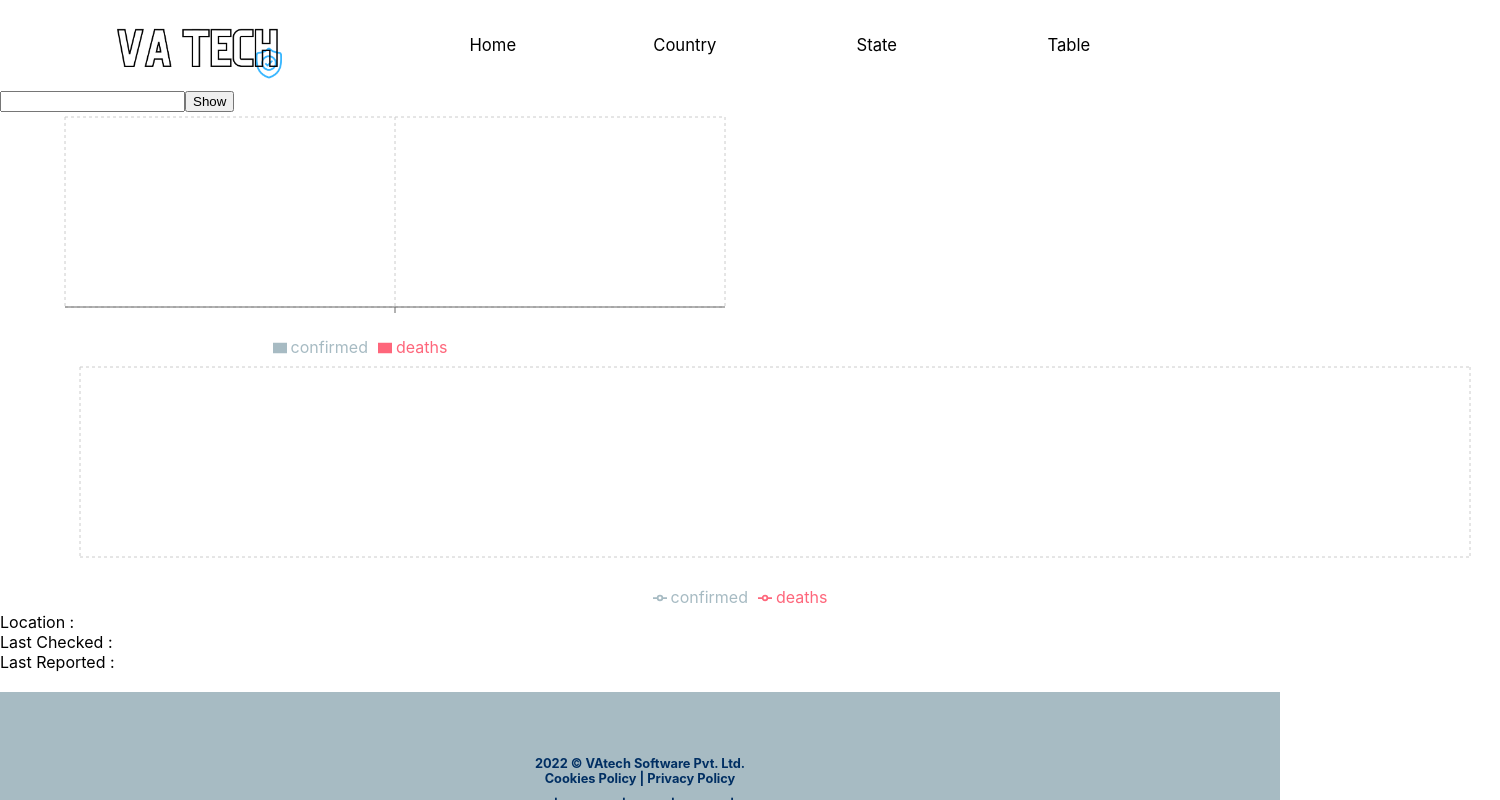
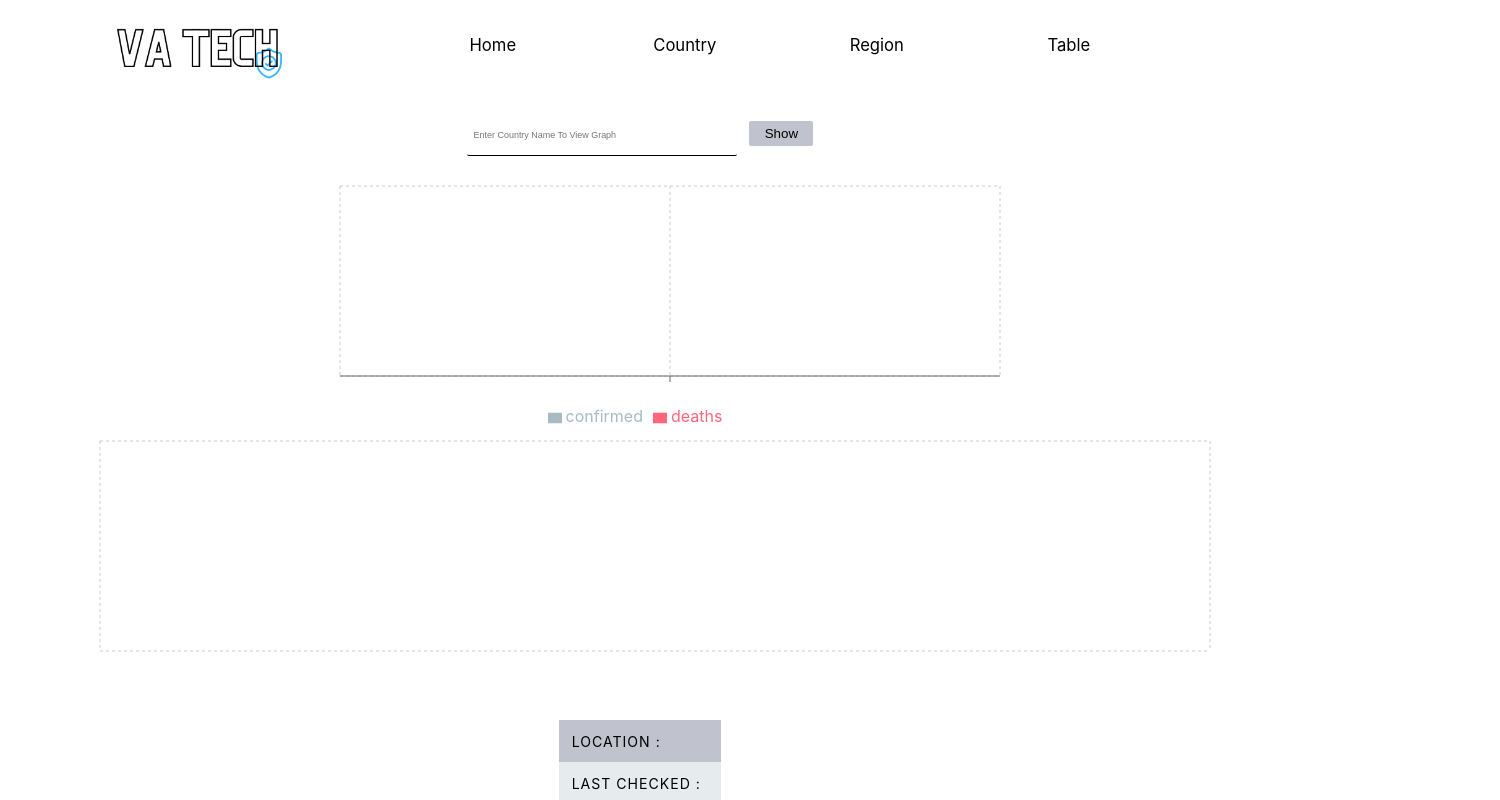
Before and after one commit to sharduli8090/covidData-application, a React (Create React App) app: page /country in a window 1280 px wide. Shown: the top 800 px of the page, 1500 px wide, since content can reach past the window. Built offline with nearby package versions, Linux system fonts and the light colour scheme.

Commit message:
Added the CSS to show country , region graph page

```diff
--- a/src/Components/Header/Header.js
+++ b/src/Components/Header/Header.js
@@ -1,7 +1,6 @@
 import React, {useState} from 'react';
 import './Header.css';
 import {Link} from "react-router-dom";
-// import Hamburger from 'hamburger-react';
 import {SlMenu} from "react-icons/sl";
 
 export default function Header() {
@@ -38,7 +37,7 @@ export default function Header() {
                             onClick={
                                 () => setNav()
                         }>
-                            <div className='nav-btn mobile-btn'>State</div>
+                            <div className='nav-btn mobile-btn'>Region</div>
                         </Link>
                         <Link to="table"
                             onClick={
@@ -61,27 +60,7 @@ export default function Header() {
                     </div>
                 </div>
             </div>
-            {/* <nav className="header"> */}
-            {/* <div className="header-logo"> */}
-            {/* <img src={
-                            require("../../assets/logo.png")
-                        } */}
-            {/* className='header-logo'/> */}
-            {/* </div> */}
-            {/* <div className="header-btns"> */}
-            {/* <Link to='/' className="btn-header">
-                        <button className="btn-header-btn selected">Home</button>
-                    </Link>
-                    <Link to='country' className="btn-header">
-                        <button className="btn-header-btn selected">Country</button>
-                    </Link>
-                    <Link to='state' className="btn-header">
-                        <button className="btn-header-btn selected">State</button>
-                    </Link>
-                    <Link to='tables' className="btn-header">
-                        <button className="btn-header-btn selected">Table</button>
-                    </Link> */}
-            {/* </div>
-            </nav> */} </>
+
+            </>
     );
 }
--- a/src/Pages/ShowCountryData.js
+++ b/src/Pages/ShowCountryData.js
@@ -1,5 +1,4 @@
-import {checkboxClasses} from "@mui/material";
-import React, {useState, useEffect} from "react";
+import React, {useState} from "react";
 import {
     BarChart,
     Tooltip,
@@ -8,16 +7,22 @@ import {
     YAxis,
     CartesianGrid,
     Bar,
-    LabelList,
     LineChart,
-    Line
+    Line,
+    AreaChart,
+    Area,
+    stop,
+    linearGradient,
+    defs
 } from 'recharts';
+import '../assets/styles/ShowCountryData.css';
+import '../assets/styles/ShowCountryStateData.css';
 
 function ShowCountryData() {
 
     const [country, setCountry] = useState("");
     const onChangedValue = (e) => {
-        setCountry(e.target.value)
+        setCountry(capitalize(e.target.value))
     }
     const [Total, setTotal] = useState([]);
     const [countryRegionWise, setcountryRegionWise] = useState([]);
@@ -36,9 +41,7 @@ function ShowCountryData() {
                 console.log(response)
                 setTotal(response.data)
             }).catch(err => console.error(err));
-            if (Total.location === "Global") {
-                alert("You have entered a wrong country name")
-            }
+
             setCountry("")
 
 
@@ -60,6 +63,9 @@ function ShowCountryData() {
             alert("Please Enter Country Name")
         }
     }
+    const capitalize = (text) => {
+        return text.charAt(0).toUpperCase() + text.slice(1);
+    }
 
 
     let graph = [{
@@ -67,18 +73,25 @@ function ShowCountryData() {
             confirmed: Total.confirmed,
             deaths: Total.deaths
         }]
+
+
     return (
         <>
+
+            <div className="main-box">
+                <div className="input-box">
+
                     <input type='text'
                         onChange={onChangedValue}
-                value={country}/>
+                        value={country} placeholder="Enter Country Name To View Graph"/>
                     <button onClick={
-                () => totalData(country)
+                        () => totalData(capitalize(country))
                     }>Show</button>
                     {
                     console.log(Total.location + " Total.location")
-        }
+                } </div>
 
+                <div className="chart-box">
 
                     <BarChart width={730}
                         height={250}
@@ -91,39 +104,52 @@ function ShowCountryData() {
                         <Bar dataKey="confirmed" fill="#A7BBC3"/>
                         <Bar dataKey="deaths" fill="#FE667B"/>
                     </BarChart>
-            <LineChart width={1500}
+                    <AreaChart width={1200}
                         height={250}
                         data={countryRegionWise}
                         margin={
                             {
-                        top: 5,
+                                top: 10,
                                 right: 30,
-                        left: 20,
-                        bottom: 5
+                                left: 0,
+                                bottom: 0
                             }
                     }>
-                <CartesianGrid strokeDasharray="3 3"/>
+                        <defs>
+                            <linearGradient id="color" x1="0" y1="0" x2="0" y2="1">
+                                <stop offset="5%" stopColor="#A7BBC3"
+                                    stopOpacity={0.8}/>
+                                <stop offset="95%" stopColor="#8884d8"
+                                    stopOpacity={0}/>
+                            </linearGradient>
+                        </defs>
                         <XAxis dataKey="province"/>
                         <YAxis/>
+                        <CartesianGrid strokeDasharray="3 3"/>
                         <Tooltip/>
-                <Legend/>
-                <Line type="monotone" dataKey="confirmed" stroke="#A7BBC3"/>
-                <Line type="monotone" dataKey="deaths" stroke="#FE667B"/>
-            </LineChart>
+                        <Area type="monotone" dataKey="confirmed" stroke="#A7BBC3"
+                            fillOpacity={1}
+                            fill="url(#color)"/>
+                        <Area type="monotone" dataKey="deaths" stroke="#FE667B"
+                            fillOpacity={1}
+                            fill="#FE667B"/>
+                    </AreaChart>
 
+                </div>
                 <div className="info-container">
-                <div className="info info-location">
+                    <div className="info-o info info-location">
                         Location : {
                         Total.location
                     } </div>
-                <div className="info info-lastChecked">
+                    <div className="info-e info info-lastChecked">
                         Last Checked : {
                         Total.lastChecked
                     } </div>
-                <div className="info info-lastReported">
+                    <div className="info-o info info-lastReported">
                         Last Reported : {
                         Total.lastReported
                     } </div>
+                </div>
             </div>
         </>
     );
--- a/src/Pages/ShowStateData.js
+++ b/src/Pages/ShowStateData.js
@@ -1,4 +1,4 @@
-import React, {useState, useEffect} from "react";
+import React, {useState} from "react";
 import {
     BarChart,
     Tooltip,
@@ -6,11 +6,10 @@ import {
     XAxis,
     YAxis,
     CartesianGrid,
-    Bar,
-    LabelList,
-    LineChart,
-    Line
+    Bar
 } from 'recharts';
+import '../assets/styles/ShowStateData.css';
+import '../assets/styles/ShowCountryStateData.css';
 
 function ShowStateData() {
 
@@ -19,14 +18,13 @@ function ShowStateData() {
         setState(e.target.value)
     }
 
+
     const [countryRegionWise, setcountryRegionWise] = useState([]);
 
     const totalData = (state) => {
 
 
         if (state !== "") {
-
-            setState("")
 
 
             const options1 = {
@@ -45,16 +43,22 @@ function ShowStateData() {
             countryRegionWise.map((e, ind) => {
                 if (e[ind].keyId.includes(state)) {
                     stateIndex = ind;
+                    // console.log(e.keyId);
+
                 } else {
                     alert('Data Not Found')
                 }
             })
-
-        } else {
-            alert("Please Enter Country Name")
+            setState("")
         }
     }
     let stateIndex = 0;
+
+
+    // const capitalize = (text)=>{
+    //     return text.charAt(0).toUpperCase() + text.slice(1);
+    // }
+
 
     let graph = [{
             location: countryRegionWise[stateIndex] && countryRegionWise[stateIndex].keyId,
@@ -63,39 +67,41 @@ function ShowStateData() {
         }]
     return (
         <>
+        <div className="main-box">
+            <div className="input-box">
             <input type='text'
                 onChange={onChangedValue}
-                value={state}/>
+                value={state} placeholder="Enter Region Name To View Graph"/>
             <button onClick={
                 () => totalData(state)
             }>Show</button>
-            {}
-
-            <BarChart width={1500}
+</div>
+<div className="chart-box">
+            <BarChart width={1000}
                 height={250}
                 data={graph}>
                 <CartesianGrid strokeDasharray="3 3"/>
-                <XAxis dataKey="keyId"/>
+                <XAxis dataKey="location"/>
                 <YAxis/>
                 <Tooltip/>
                 <Legend/>
                 <Bar dataKey="confirmed" fill="#A7BBC3"/>
                 <Bar dataKey="deaths" fill="#FE667B"/>
             </BarChart>
-
+</div>
 
             <div className="info-container">
-                <div className="info info-location">
+                <div className="info info-o info-location">
                     Location : {
                     graph.location
                 } </div>
-                {/* <div className="info info-lastChecked">
+                {/* <div className="info info-e info-lastChecked">
                 Last Checked : {graph.lastChecked}
                 </div>
-                <div className="info info-lastReported">
+                <div className="info info-o info-lastReported">
                 Last Reported : {Total.lastReported}
                 </div> */} </div>
-
+</div>
         </>
     );
 }
--- a/src/assets/styles/Home.css
+++ b/src/assets/styles/Home.css
@@ -71,6 +71,7 @@
 .home-text {
   font-size: 5.5vmax;
   font-weight: 700;
+  z-index: 1;
 }
 
 .btn-get-started {
--- /dev/null
+++ b/src/assets/styles/ShowCountryStateData.css
@@ -0,0 +1,71 @@
+.main-box{
+    display: flex;
+    justify-content: center;
+    align-items: center;
+    flex-direction: column;
+}
+.input-box{
+    margin: 2vmax;
+}
+.chart-box{
+    display: flex;
+    justify-content: center;
+    align-items: center;
+    flex-direction: column;
+}
+input{
+    border: 0px;
+    background-color: #a7bbc300;
+    border-bottom: 1px solid black;
+    height: 2vmax;
+    width: 20vmax;
+    font-size: 0.7vmax;
+    font-weight: lighter;
+    border-radius: 2px;
+    padding: 7px;
+    margin-right: 1vmax;
+    transition: all ease 0.7s;
+}
+input:focus{
+    background-color: #fe667a7c;
+    outline: none;
+    color: white;
+    /* padding: 7px; */
+    font-size: 1vmax;
+    /* font-weight: bold; */
+
+}
+button{
+    border: none;
+    height:2vmax;
+    width: 5vmax;
+    border-radius: 2px;
+    background-color:#C0C2CE ;
+    transition: all ease 0.8s;
+}
+button:hover{
+    background-color:#bac0e662 ;
+    cursor: pointer;
+    letter-spacing: 2px;
+    text-transform: uppercase;
+    /* font-weight: bold; */
+}
+
+.info-container{
+    /* padding: 2vmax; */
+    font-size: 1.1vmax;
+    border-radius: 2px;
+    letter-spacing: 1px;
+    text-transform: uppercase;
+    margin: 3vmax;
+}
+.info{
+    padding: 1vmax;
+}
+.info-o{
+    background-color: #C0C2CE;
+}
+.info-e{
+    /* background-color: # */
+    background-color: #a7bbc348;
+}
```
Also changed, not shown: src/App.js (+1 -62 lines), src/assets/styles/ShowCountryData.css (added), src/assets/styles/ShowStateData.css (added). Lines whose indentation alone changed are shown as unchanged.
